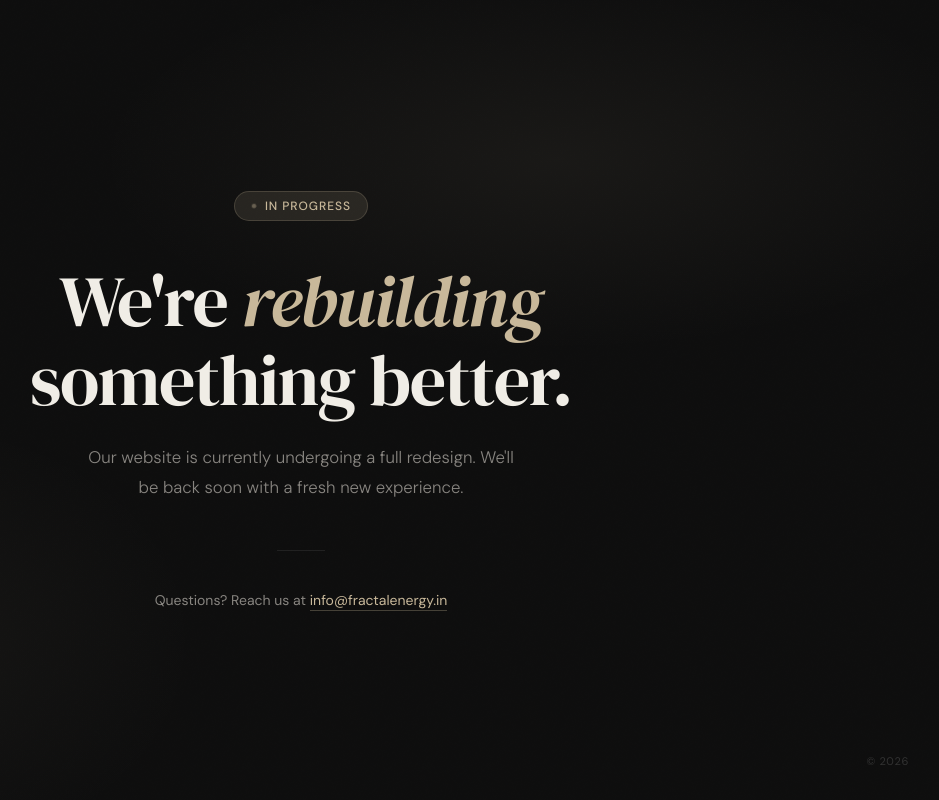
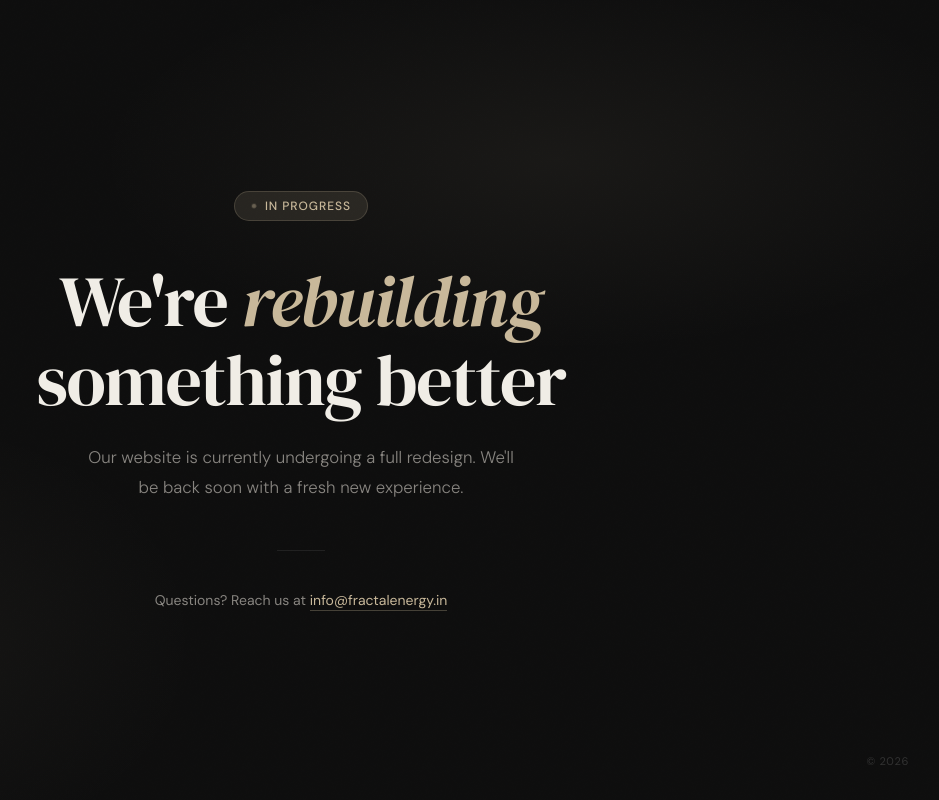
Before and after one commit to fractalenergy10/fractalenergy10.github.io, a plain HTML site: page index.html in a window 1280 px wide. Shown: the whole page, without its empty margins (339-1278 px from the left). Drawn offline with Linux system fonts and the light colour scheme.

Commit message:
Update index.html

```diff
--- a/index.html
+++ b/index.html
@@ -177,7 +177,7 @@
       In Progress
     </div>
 
-    <h1>We're <em>rebuilding</em><br>something better.</h1>
+    <h1>We're <em>rebuilding</em><br>something better</h1>
 
     <p class="subtitle">
       Our website is currently undergoing a full redesign.
```
